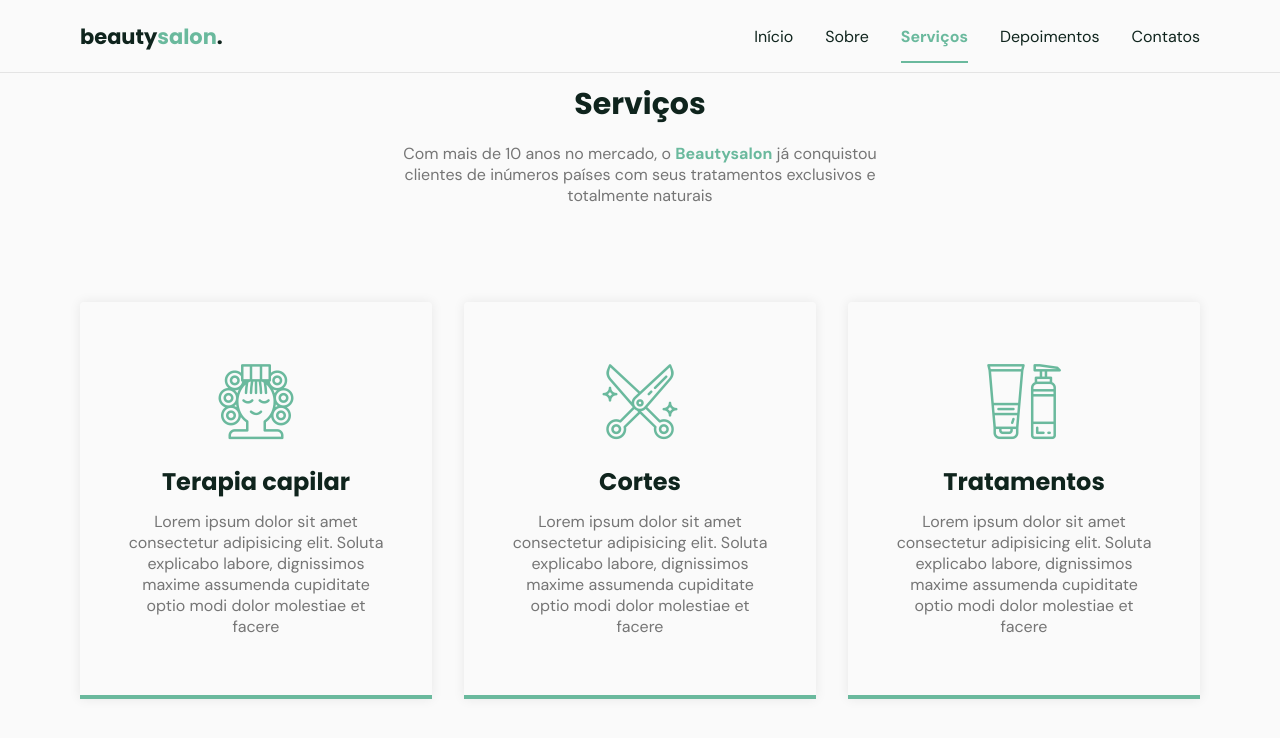
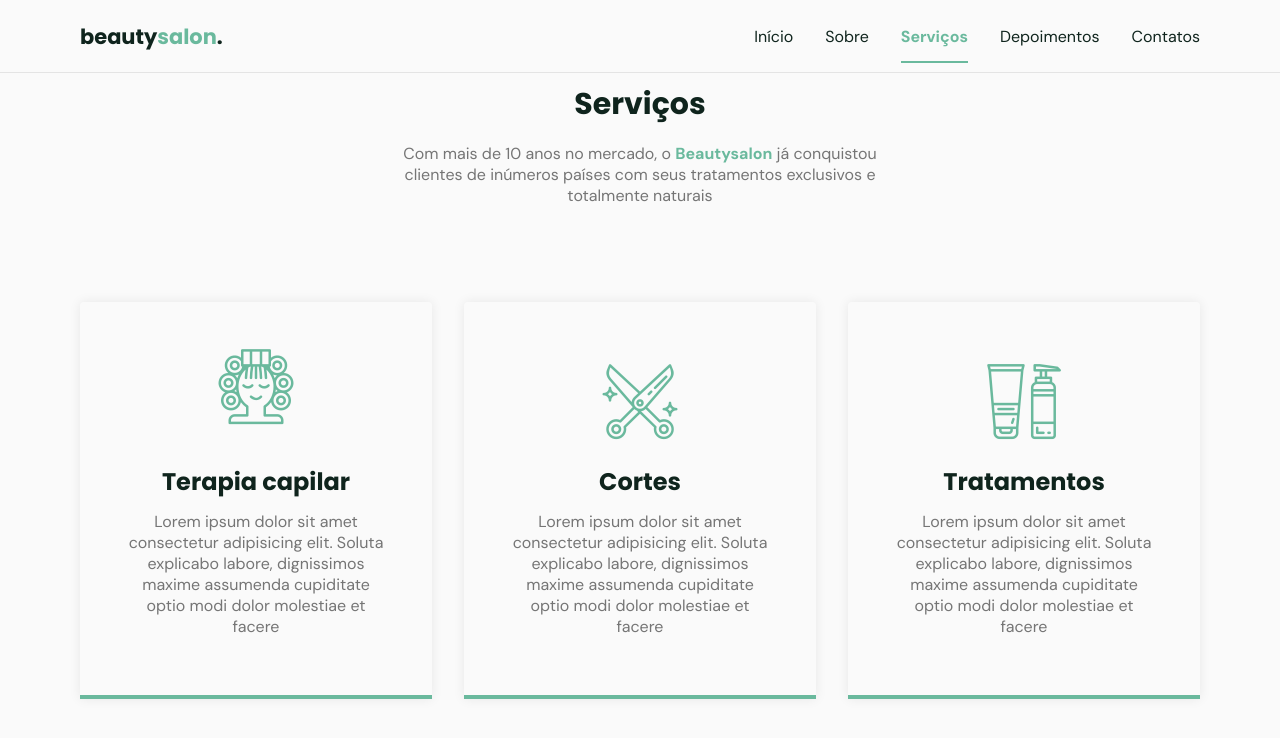
Before and after one commit to Buuckz/origin-six, a plain HTML site: page index.html in a window 1280 px wide. In both pictures the pointer is over the icon 256 px from the left and 1802 px from the top of the page. Shown: the part 1402-2140 px from the top of the page. Drawn offline with nearby package versions, Linux system fonts and the light colour scheme; files whose address does not match are found by name.

Commit message:
Add files via upload

```diff
--- a/style.css
+++ b/style.css
@@ -384,13 +384,13 @@ nav {
   margin-bottom: 1.5rem;
   font-size: 5rem;
   color: var(--base-color);
+
   transition: .3s;
   display: inline-block;
-
 }
 
 .card i:hover {
-  transform: translateY(-12 px);;
+  transform: translateY(-15px);
 }
 
 .card .title {
```
Also changed, not shown: index.html (+0 -1 lines).
